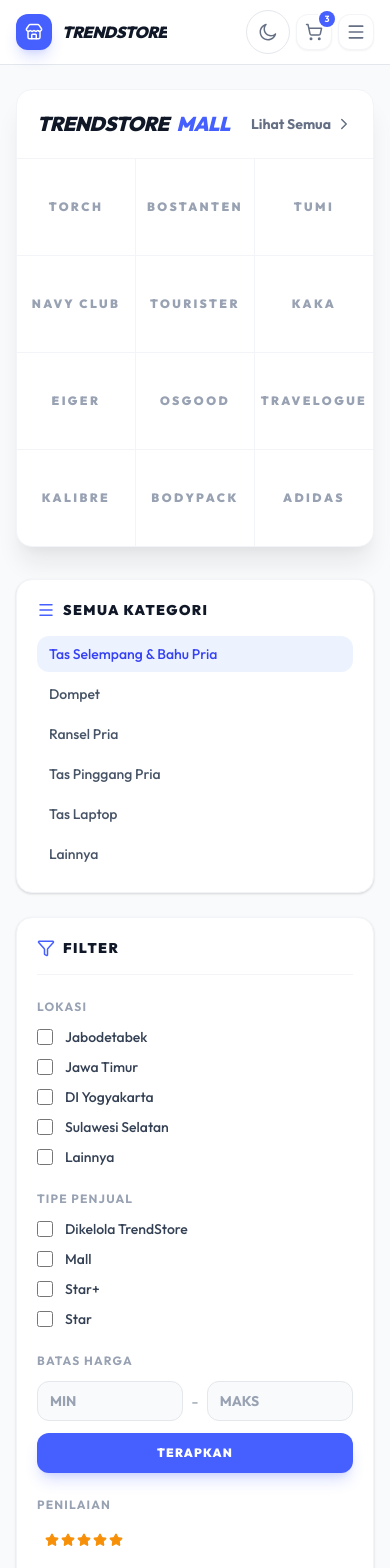
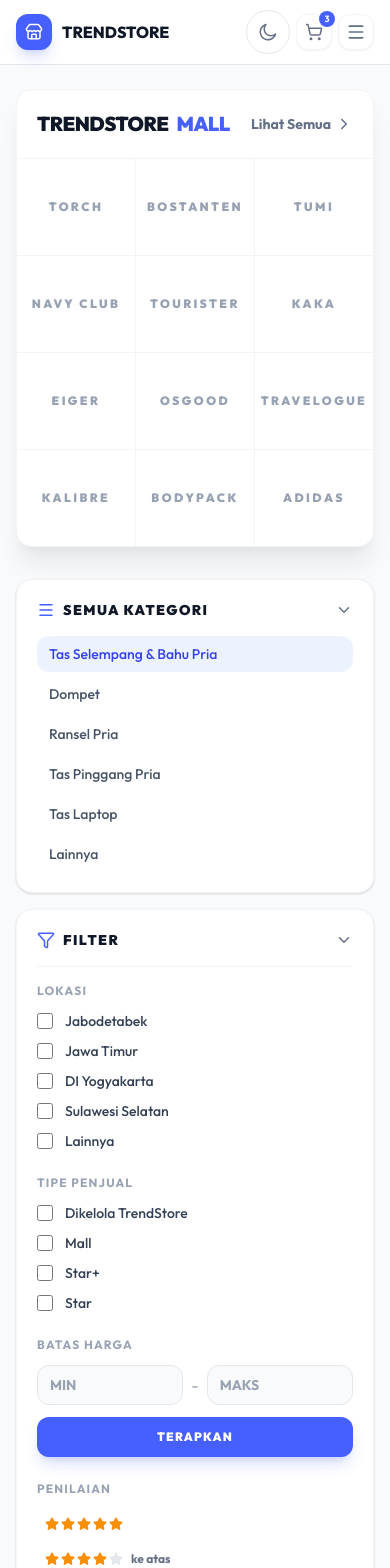
Before and after one commit to ipan140/Frontend-E-commerce-vue, a Vue app: page /category in a window 390 px wide. Shown: the top 1568 px of the page. Built offline with nearby package versions, Linux system fonts and the light colour scheme; what vue3-apexcharts would draw is missing.

Commit message:
update UI sidebar and categoryshope

```diff
--- a/src/components/landingpage/Categoryshope/Categoryshope.vue
+++ b/src/components/landingpage/Categoryshope/Categoryshope.vue
@@ -12,6 +12,9 @@
 } from 'lucide-vue-next'
 import Nav from '../utils/nav.vue'
 import Footer from '../utils/footer.vue'
+
+const isCategoryOpen = ref(true)
+const isFilterOpen = ref(true)
 
 // --- DUMMY DATA UNTUK BRANDS ---
 const brands = ref([
@@ -71,11 +74,10 @@
 
         <main class="mx-auto max-w-[1440px] px-4 sm:px-6 lg:px-8 py-6 md:py-8 space-y-8">
 
-            <!-- TOP BANNER: TRENDSTORE MALL BRANDS -->
  <section
                 class="bg-white dark:bg-gray-900/50 border border-gray-100 dark:border-gray-800 rounded-2xl md:rounded-[32px] overflow-hidden shadow-theme-xl">
                 <div class="flex justify-between items-center p-5 md:p-6 border-b border-gray-100 dark:border-gray-800">
-                    <h2 class="text-xl md:text-2xl font-black uppercase tracking-tight italic flex items-center gap-2">
+                    <h2 class="text-xl md:text-2xl font-black uppercase tracking-tight flex items-center gap-2">
                         TrendStore <span class="text-brand-500">Mall</span>
                     </h2>
                     <a href="#"
@@ -97,17 +99,21 @@
 
             <div class="flex flex-col lg:flex-row gap-6 md:gap-8">
 
-                <!-- SIDEBAR -->
-                <aside class="w-full lg:w-[260px] shrink-0 space-y-6">
+                <aside class="w-full lg:w-[260px] shrink-0 space-y-4 lg:space-y-6">
 
-                    <!-- Kategori -->
                     <div
-                        class="bg-white dark:bg-white/[0.02] border border-gray-100 dark:border-gray-800 rounded-2xl p-5 md:p-6 shadow-theme-sm">
+                        class="bg-white dark:bg-white/[0.02] border border-gray-100 dark:border-gray-800 rounded-2xl p-5 md:p-6 shadow-theme-sm transition-all">
+                        <button @click="isCategoryOpen = !isCategoryOpen"
+                            class="w-full flex justify-between items-center cursor-pointer group focus:outline-none">
                             <h3
-                            class="text-sm font-black uppercase tracking-widest mb-4 flex items-center gap-2 text-gray-900 dark:text-white">
+                                class="text-sm font-black uppercase tracking-widest flex items-center gap-2 text-gray-900 dark:text-white group-hover:text-brand-500 transition-colors">
                                 <Menu :size="18" class="text-brand-500" /> Semua Kategori
                             </h3>
-                        <div class="space-y-1">
+                            <ChevronDown :size="18" class="text-gray-500 transition-transform duration-300"
+                                :class="{ 'rotate-180': !isCategoryOpen }" />
+                        </button>
+
+                        <div v-show="isCategoryOpen" class="mt-4 space-y-1">
                             <a v-for="cat in categories" :key="cat" href="#"
                                 :class="['block px-3 py-2 rounded-xl text-sm font-medium transition-all relative overflow-hidden',
                                     activeCategory === cat ? 'bg-brand-50 text-brand-600 dark:bg-brand-500/10 dark:text-brand-400 font-bold' : 'text-gray-600 dark:text-gray-400 hover:bg-gray-50 dark:hover:bg-white/5 hover:text-gray-900 dark:hover:text-white']">
@@ -116,15 +122,21 @@
                         </div>
                     </div>
 
-                    <!-- Filter -->
                     <div
-                        class="bg-white dark:bg-white/[0.02] border border-gray-100 dark:border-gray-800 rounded-2xl p-5 md:p-6 shadow-theme-sm">
+                        class="bg-white dark:bg-white/[0.02] border border-gray-100 dark:border-gray-800 rounded-2xl p-5 md:p-6 shadow-theme-sm transition-all">
+                        <button @click="isFilterOpen = !isFilterOpen"
+                            class="w-full flex justify-between items-center cursor-pointer group focus:outline-none">
                             <h3
-                            class="text-sm font-black uppercase tracking-widest mb-6 flex items-center gap-2 text-gray-900 dark:text-white border-b border-gray-100 dark:border-gray-800 pb-4">
+                                class="text-sm font-black uppercase tracking-widest flex items-center gap-2 text-gray-900 dark:text-white group-hover:text-brand-500 transition-colors">
                                 <Filter :size="18" class="text-brand-500" /> Filter
                             </h3>
+                            <ChevronDown :size="18" class="text-gray-500 transition-transform duration-300"
+                                :class="{ 'rotate-180': !isFilterOpen }" />
+                        </button>
 
-                        <!-- Lokasi -->
+                        <div v-show="isFilterOpen">
+                            <div class="border-b border-gray-100 dark:border-gray-800 my-4"></div>
+
                             <div class="mb-6">
                                 <h4 class="text-xs font-bold text-gray-400 uppercase tracking-widest mb-3">Lokasi</h4>
                                 <div class="space-y-2.5">
@@ -139,9 +151,9 @@
                                 </div>
                             </div>
 
-                        <!-- Tipe Penjual -->
                             <div class="mb-6">
-                            <h4 class="text-xs font-bold text-gray-400 uppercase tracking-widest mb-3">Tipe Penjual</h4>
+                                <h4 class="text-xs font-bold text-gray-400 uppercase tracking-widest mb-3">Tipe Penjual
+                                </h4>
                                 <div class="space-y-2.5">
                                     <label v-for="type in sellerTypes" :key="type"
                                         class="flex items-center gap-3 cursor-pointer group">
@@ -154,9 +166,9 @@
                                 </div>
                             </div>
 
-                        <!-- Batas Harga -->
                             <div class="mb-6">
-                            <h4 class="text-xs font-bold text-gray-400 uppercase tracking-widest mb-3">Batas Harga</h4>
+                                <h4 class="text-xs font-bold text-gray-400 uppercase tracking-widest mb-3">Batas Harga
+                                </h4>
                                 <div class="flex items-center gap-2 mb-3">
                                     <input type="text" placeholder="MIN"
                                         class="w-full h-10 px-3 text-sm font-bold border border-gray-200 dark:border-gray-700 rounded-xl bg-gray-50 dark:bg-gray-800/50 outline-none focus:border-brand-500 focus:ring-2 focus:ring-brand-500/20 transition-all dark:text-white placeholder-gray-400">
@@ -170,9 +182,9 @@
                                 </button>
                             </div>
 
-                        <!-- Penilaian -->
                             <div class="mb-6">
-                            <h4 class="text-xs font-bold text-gray-400 uppercase tracking-widest mb-3">Penilaian</h4>
+                                <h4 class="text-xs font-bold text-gray-400 uppercase tracking-widest mb-3">Penilaian
+                                </h4>
                                 <div class="space-y-1">
                                     <button v-for="stars in 4" :key="stars"
                                         class="flex items-center gap-2 hover:bg-gray-50 dark:hover:bg-white/5 p-2 w-full rounded-xl transition-colors">
@@ -189,14 +201,12 @@
                                 class="w-full bg-transparent border-2 border-gray-200 dark:border-gray-700 text-gray-500 dark:text-gray-400 text-xs font-black py-2.5 rounded-xl hover:border-brand-500 hover:text-brand-500 transition-all uppercase tracking-widest active:scale-95">
                                 Hapus Semua
                             </button>
-
+                        </div>
                     </div>
                 </aside>
 
-                <!-- MAIN CONTENT (PRODUCT GRID) -->
                 <main class="flex-1 space-y-6">
 
-                    <!-- Sort & Filter Header -->
                     <div
                         class="bg-white dark:bg-white/[0.02] border border-gray-100 dark:border-gray-800 p-2 md:p-3 rounded-2xl flex flex-col md:flex-row items-center justify-between gap-4 shadow-theme-sm">
                         <div class="flex flex-wrap items-center gap-2 w-full md:w-auto">
@@ -218,7 +228,6 @@
                             </div>
                         </div>
 
-                        <!-- Pagination Info -->
                         <div class="flex items-center gap-4 pr-2">
                             <div class="text-xs font-bold text-gray-400 tracking-widest">
                                 <span class="text-brand-500">1</span> / 9
@@ -236,32 +245,27 @@
                         </div>
                     </div>
 
-                    <!-- Grid Produk (SLEEK MODERN CARDS) -->
                     <div class="grid grid-cols-2 md:grid-cols-3 lg:grid-cols-4 xl:grid-cols-5 gap-4 md:gap-5">
 
                         <router-link v-for="product in products" :key="product.id" :to="`/product/${product.id}`"
                             class="group relative overflow-hidden rounded-[20px] md:rounded-[24px] bg-white dark:bg-white/[0.03] border border-gray-100 dark:border-gray-800 p-2.5 md:p-3 transition-all duration-300 hover:shadow-theme-xl hover:-translate-y-1 block">
 
-                            <!-- Gambar Produk -->
                             <div
                                 class="relative aspect-square w-full bg-gray-100 dark:bg-gray-800 rounded-[14px] md:rounded-[18px] overflow-hidden mb-3 md:mb-4">
                                 <img :src="product.image"
                                     class="w-full h-full object-cover transition-transform duration-700 group-hover:scale-110"
                                     :alt="product.title">
 
-                                <!-- Sleek Badge Diskon Pojok Kanan Atas -->
                                 <div
                                     class="absolute top-2 right-2 z-10 bg-brand-500 text-white px-2 py-1 rounded-lg text-[9px] font-black tracking-widest uppercase shadow-lg">
                                     {{ product.discount }}
                                 </div>
 
-                                <!-- Overlay Decor (Video Icon) -->
                                 <div class="absolute bottom-2 right-2 bg-black/40 backdrop-blur-md rounded-full p-1.5"
                                     v-if="product.hasVideo">
                                     <PlayCircle :size="14" class="text-white" />
                                 </div>
 
-                                <!-- Label Bawah Kiri Gambar (Mall / Star) -->
                                 <div class="absolute bottom-2 left-2 flex flex-col items-start gap-1">
                                     <div v-if="product.isMall"
                                         class="bg-error-500 text-white text-[8px] font-black uppercase tracking-widest px-1.5 py-0.5 rounded shadow-sm">
@@ -273,7 +277,6 @@
                                     </div>
                                 </div>
 
-                                <!-- Hover Add to Cart Button -->
                                 <button @click.prevent
                                     class="absolute bottom-2 right-2 h-8 w-8 md:h-9 md:w-9 rounded-xl bg-white/90 dark:bg-gray-900/90 backdrop-blur-md shadow-theme-sm text-gray-700 dark:text-gray-200 opacity-0 translate-y-2 group-hover:opacity-100 group-hover:translate-y-0 transition-all duration-300 hover:bg-brand-500 hover:text-white dark:hover:bg-brand-500 flex items-center justify-center z-10"
                                     v-if="!product.hasVideo">
@@ -281,7 +284,6 @@
                                 </button>
                             </div>
 
-                            <!-- Info Produk -->
                             <div class="space-y-2">
                                 <div class="min-h-[36px]">
                                     <h3
@@ -290,7 +292,6 @@
                                     </h3>
                                 </div>
 
-                                <!-- Promo Label (Sleek Style) -->
                                 <div
                                     class="inline-block border border-brand-500/20 bg-brand-50 dark:bg-brand-500/10 text-brand-500 text-[9px] font-black uppercase tracking-widest px-1.5 py-0.5 rounded">
                                     {{ product.promoLabel }}
@@ -314,7 +315,6 @@
 
                     </div>
 
-                    <!-- Load More Button -->
                     <div class="mt-10 flex justify-center pb-8">
                         <button
                             class="px-8 py-3 rounded-xl border-2 border-gray-200 dark:border-gray-800 text-gray-600 dark:text-gray-300 font-black text-xs md:text-sm uppercase tracking-widest hover:border-brand-500 hover:text-brand-500 hover:bg-brand-50 dark:hover:bg-brand-500/10 transition-all active:scale-95">
@@ -332,8 +332,16 @@
 </template>
 
 <style scoped>
-/* Transisi mulus untuk checkbox */
 input[type="checkbox"] {
     accent-color: theme('colors.brand.500', #3b82f6);
 }
+
+.scrollbar-hide::-webkit-scrollbar {
+    display: none;
+}
+
+.scrollbar-hide {
+    -ms-overflow-style: none;
+    scrollbar-width: none;
+}
 </style>
--- a/src/components/landingpage/utils/nav.vue
+++ b/src/components/landingpage/utils/nav.vue
@@ -32,7 +32,6 @@
 }
 
 const navLinks = [
-  { name: 'Home', href: '/', icon: Home },
   { name: 'Products', href: '#', icon: ShoppingBag },
   { name: 'Support', href: '#', icon: Headphones }
 ]
@@ -91,9 +90,8 @@
               class="h-9 w-9 md:h-10 md:w-10 flex items-center justify-center rounded-xl bg-brand-500 text-white shadow-lg shadow-brand-500/20 group-hover:bg-brand-600 transition-colors">
               <Store :size="18" class="md:w-5 md:h-5" />
             </div>
-            <!-- Menyembunyikan text logo sebagian jika layar terlalu sempit (bisa diatur) -->
             <span
-              class="text-base sm:text-lg md:text-xl font-black tracking-tight text-gray-900 dark:text-white uppercase italic block truncate">
+              class="text-base sm:text-lg md:text-xl font-extrabold text-gray-900 dark:text-white uppercase antialiased block truncate">
               TrendStore
             </span>
           </router-link>
@@ -178,7 +176,7 @@
                         <p class="text-xs text-gray-500 dark:text-gray-400 line-clamp-2 leading-relaxed mb-1.5">{{
                           notif.desc }}</p>
                         <span class="text-[10px] font-bold text-gray-400 uppercase tracking-widest">{{ notif.time
-                          }}</span>
+                        }}</span>
                       </div>
                     </div>
                   </div>
```
Also changed, not shown: src/components/layout/AppSidebar.vue (+16 -9 lines), src/components/layout/SidebarWidget.vue (+7 -13 lines). Lines whose indentation alone changed are shown as unchanged.
